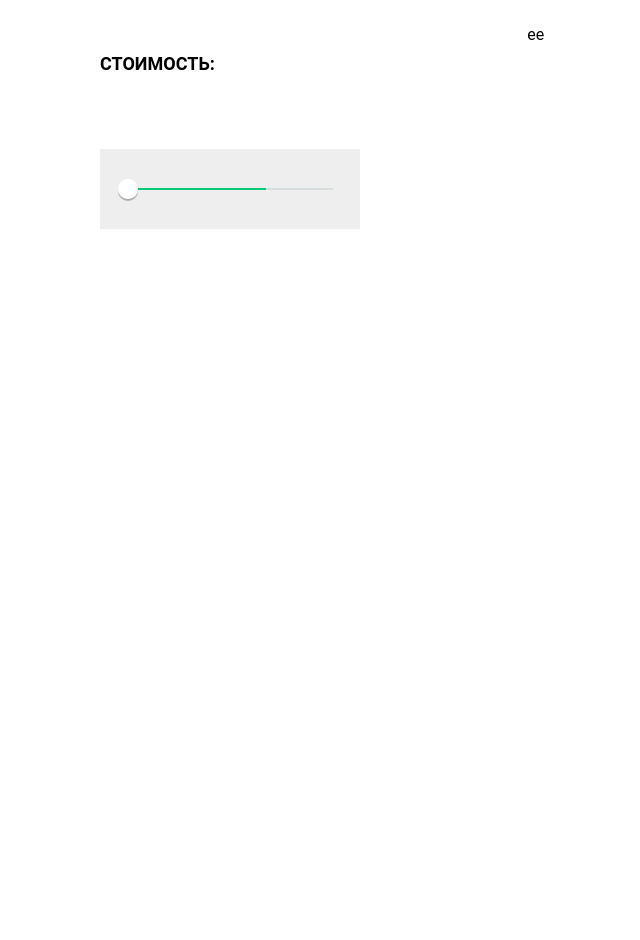
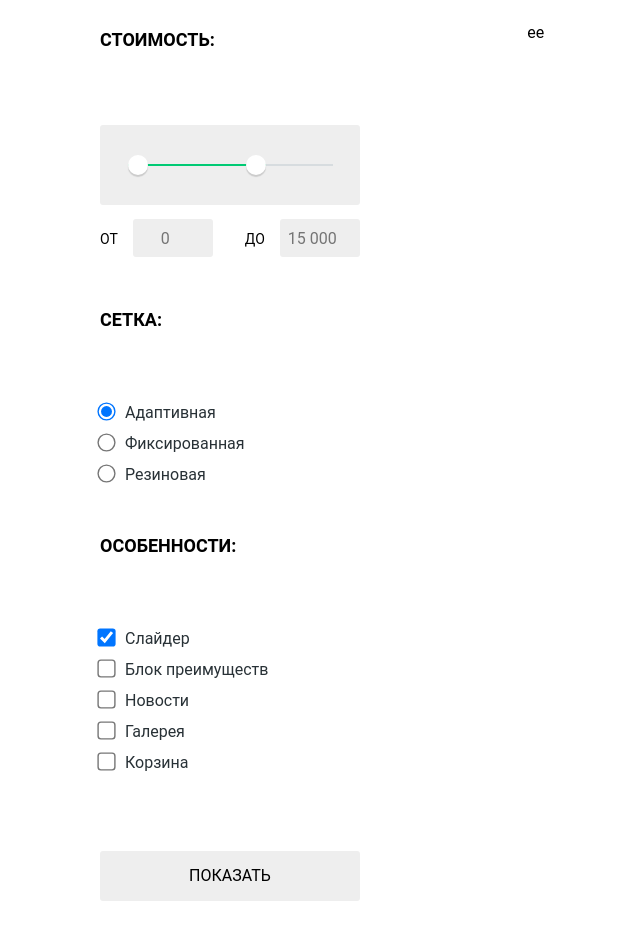
Before and after one commit to KaterynaVoloshina/less1, a plain HTML site: page catalog.html in a window 1280 px wide. Shown: the part 420-1360 px from the top of the page, without its empty margins (40-680 px from the left). Before the commit the page ends 800 px from the top, so only its background shows below. Drawn offline with Linux system fonts and the light colour scheme.

Commit message:
внесла правки у сторінку Каталог: добавила форму вибору(характеристики)

```diff
--- a/catalog.html
+++ b/catalog.html
@@ -3,6 +3,7 @@
 
   <head>
   <meta charset="UTF-8">
+  <link rel="stylesheet" type="text/css" href="css/reset.css">
   <link rel="stylesheet" type="text/css" href="css/styles-all-pages.css">
   <link rel="stylesheet" type="text/css" href="css/header.css">
   <link rel="stylesheet" type="text/css" href="css/catalog.css">
@@ -25,22 +26,79 @@
         <span>Корзина</span>
       </a>
     </header>
+
     <section class="first-scrin"><h1>Магазин готовых шаблонов</h1></section>
+
     <main class="content">
-        <aside>
+
+      <aside>
             <h4>Стоимость:</h4>
+
             <div class="price">
-                <div class="price-point">
-                    <div class="circl"></div><div class="price-point-longline"><div class="price-point-shortline"></div></div><div class="circl"></div>
+                <div class="price_point">
+                  <div class="longline"><div class="shortline"><div class="circl"></div><div class="circl"></div></div></div>
                 </div>
-                <div class="price-size">
-                    <div></div>
-                    <div></div>
+                <div class="price_input">
+                    <div>
+                      <span class="text-for-characteristic">от</span>
+                      <input class="cell-price" type="number" placeholder="0">
+                    </div>
+                    <div>
+                      <span class="text-for-characteristic">до</span>
+                      <input class="cell-price" type="number" placeholder="15 000">
+                    </div>
                 </div>
             </div>
 
-        </aside>
-        <section class="shablon">ee</section>
+            <h4>Сетка:</h4>
+
+            <div class="layout">
+              <label>
+                <input class="layout_choice" type="radio" name="adaptive" checked>
+                <span class="text-aside">Адаптивная</span>
+              </label>
+              <label>
+                <input class="layout_choice" type="radio" name="fixed">
+                <span class="text-aside">Фиксированная</span>
+              </label>
+              <label>
+                <input class="layout_choice" type="radio" name="rubber">
+                <span class="text-aside">Резиновая</span>
+              </label>
+            </div>
+
+             <h4>Особенности:</h4>
+
+            <div class="layout">
+              <label>
+                <input class="layout_choice"  type="checkbox" name="slider" checked>
+                <span class="text-aside">Слайдер</span>
+              </label>
+              <label>
+                <input class="layout_choice"  type="checkbox" name="Benefits block">
+                <span class="text-aside">Блок преимуществ</span>
+              </label>
+              <label>
+                <input class="layout_choice"  type="checkbox" name="News">
+                <span class="text-aside">Новости</span>
+              </label>
+              <label>
+                <input class="layout_choice"  type="checkbox" name="Gallery">
+                <span class="text-aside">Галерея</span>
+              </label>
+              <label>
+                <input class="layout_choice"  type="checkbox" name="Basket">
+                <span class="text-aside">Корзина</span>
+              </label>
+            </div>
+
+            <button class="button-all button-grey">Показать</button>
+
+
+      </aside>
+
+      <section class="shablon">ee</section>
+
     </main>
 
 
--- a/css/catalog.css
+++ b/css/catalog.css
@@ -24,42 +24,80 @@ aside {
     flex: 1;
     display: flex;
     flex-direction: column;
+    align-items: flex-start;
     gap:48px;
 }
 .price {
     display: flex;
     flex-direction: column;
+    gap:14px;
 }
-.price-point {
+.price_point {
     display: flex;
-    position: relative;
     justify-content: center;
     align-items: center;
     width: 260px;
     height: 80px;
     background: #EEEEEE;
+    border-radius: 3px;
 }
-.price-point-longline {
-    position: absolute;
+.longline {
+    position: relative;
     width: 205px;
     height: 2px;
     background: #D7DCDF;
 }
-.price-point-shortline {
+.shortline {
     position: absolute;
+    display: flex;
+    justify-content: space-between;
+    align-items: center;
     width: 138px;
     height: 2px;
     background: #00CA74;
 }
 .circl {
-    position: absolute;
     width: 20px;
     height: 20px;
     border-radius: 50px;
     background: #FFFFFF;
     box-shadow: 0px 2px 1px 0px  #00000026;
-    left: 18px;
 }
+.price_input {
+    display: flex;
+    gap: 32px;
+}
+.text-for-characteristic {
+    font-size: 14px;
+    font-weight: 400;
+    line-height: 18px;
+    text-transform: uppercase;
+}
+.cell-price {
+    width: 80px;
+    height: 38px;
+    border-radius: 3px;
+    background: #EEEEEE;
+    margin-left: 11px;
+    text-align: center;
+}
+.layout {
+    display: flex;
+    flex-direction: column;
+    gap: 15px;
+}
+
+.text-aside {
+    font-size: 16px;
+    color: #283136;
+}
+.layout_choice {
+    transform: scale(1.4);
+    margin-right: 8px;
+    cursor: pointer;
+}
+
+
 .shablon {
     flex: 2;
 }
--- a/css/styles-all-pages.css
+++ b/css/styles-all-pages.css
@@ -68,3 +68,8 @@ p {
 .button-yellow {
     background: #EFC849;
 }
+.button-grey {
+    background: #EEEEEE;
+    color: #000000;
+    width: 260px;
+}
```
